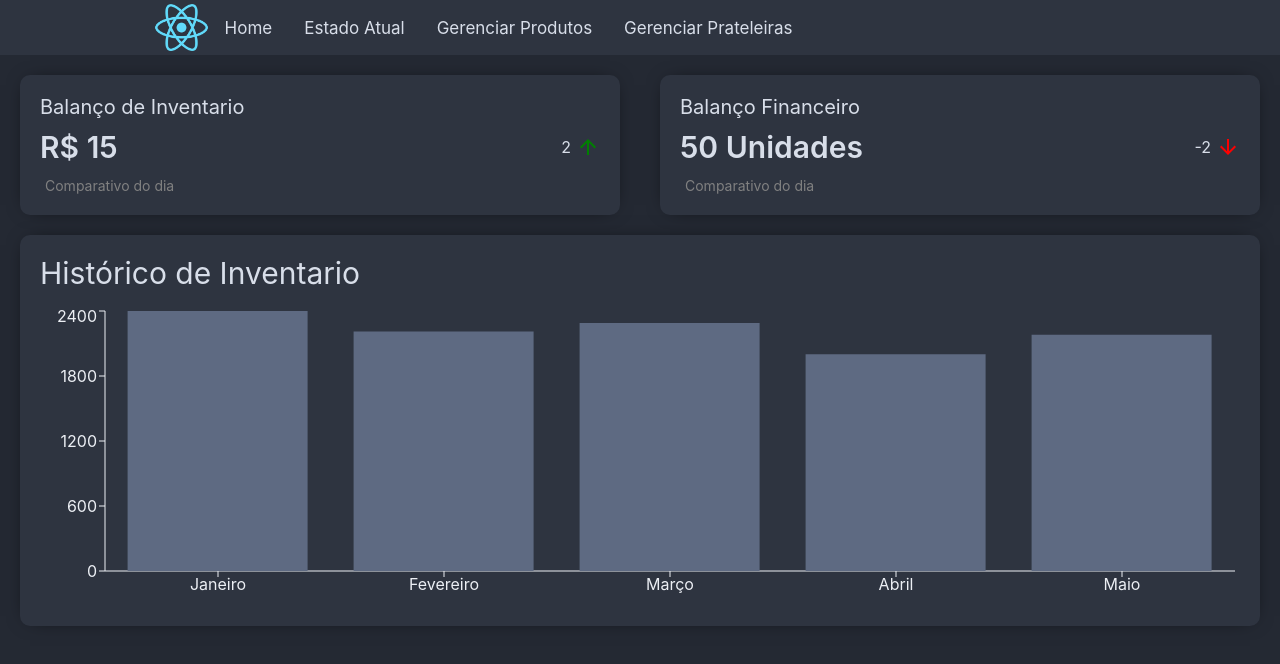
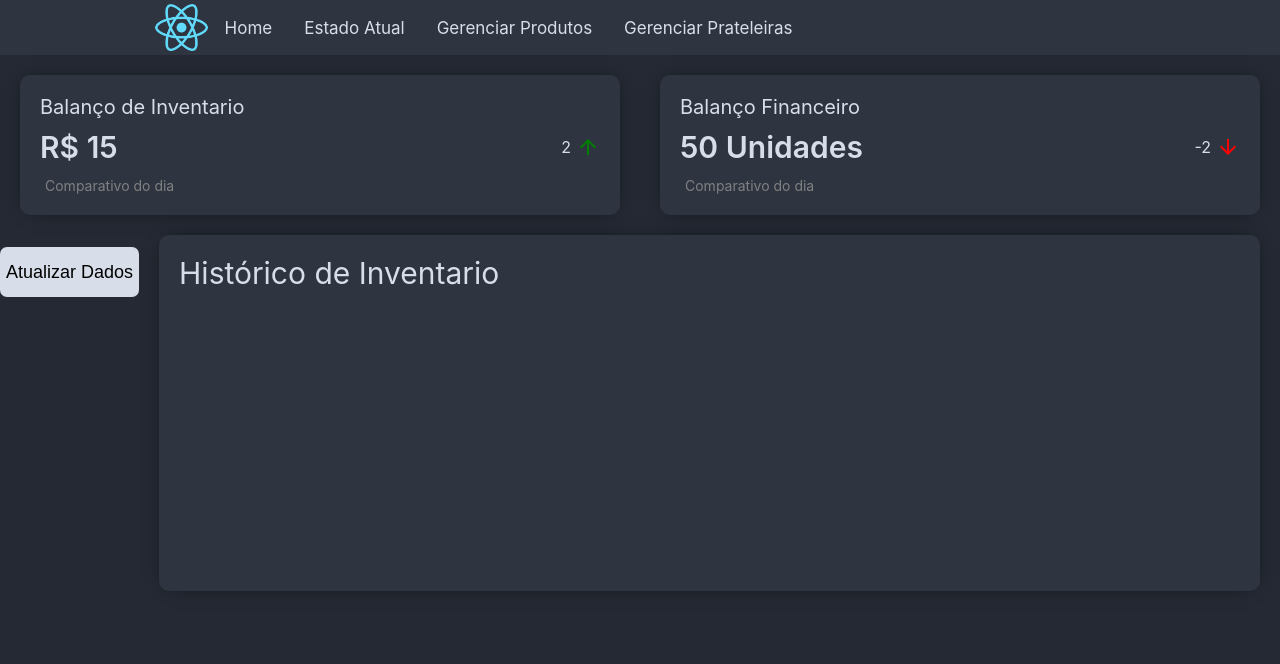
Before and after one commit to Ndrake337/EstoqueInteligenteSite, a React (Create React App) app: page / in a window 1280 px wide. Shown: the top 664 px of the page. Built offline with nearby package versions, Linux system fonts and the light colour scheme.

Commit message:
teste CORS

```diff
--- a/src/components/InventoryPerDate/InventoryPerDate.jsx
+++ b/src/components/InventoryPerDate/InventoryPerDate.jsx
@@ -1,19 +1,44 @@
 import '../InventoryPerDate/InventoryPerDate.css'
 import { BarChart, Bar, XAxis, ResponsiveContainer, YAxis, Tooltip, CartesianGrid } from 'recharts';
+import { useState } from 'react';
+import Axios from 'axios';
 
 
-export default function InventoryPerDate({ title, data, dataKeyX, dataKeyY, grid }) {
+export default function InventoryPerDate({ title, dataKeyX, dataKeyY, grid }) {
+
+    const [Dados, setDados] = useState("")
+
+    const getData = () => {
+
+        var url = 'http://estoqueinteligente-env.eba-hd3cumpg.us-east-2.elasticbeanstalk.com/dashboard'
+
+        Axios.get(url).then((result) => {
+
+            //console.log(result.data);
+            for (let key of result.data) {
+                for (const value in key) {
+                    key['mes'] = key['0'];
+                    key['quantidade'] = key['1'];
+                }
+                delete key['1'];
+                delete key['0'];
+            }
+            console.log(result.data)
+            setDados(result.data)
+        });
+    }
     return (
         <div className="InventoryPerDate">
+            <button onClick={getData}>Atualizar Dados</button>
             <div className="ChartContainer">
                 <div className='ChartTitle'>
                     <span className='title'>{title}</span>
                 </div>
                 <ResponsiveContainer width="100%" aspect={4 / 1}>
-                    <BarChart data={data}>
+                    <BarChart data={Dados}>
                         <Tooltip cursor={false} />
-                        <XAxis dataKey={dataKeyX} stroke="#ECEFF4" />
-                        <YAxis dataKey={dataKeyY} stroke="#ECEFF4" />
+                        <XAxis dataKey={'mes'} stroke="#ECEFF4" />
+                        <YAxis dataKey={'quantidade'} stroke="#ECEFF4" />
                         <Bar type="monotone" dataKey={dataKeyY} fill="#5E6A82" />
                         {grid && <CartesianGrid stroke='#D8DEE9' strokeDashoffset="5 5" />}
                     </BarChart>
--- a/src/pages/Home/Home.jsx
+++ b/src/pages/Home/Home.jsx
@@ -7,7 +7,7 @@ export default function Home() {
   return (
     <div className='Home'>
       <FeaturedInfo data={Data[1]} />
-      <InventoryPerDate data={Data[0]} title='Histórico de Inventario' dataKeyX="Mes" dataKeyY="Quantidade" />
+      <InventoryPerDate dt={Data[0]} title='Histórico de Inventario' dataKeyX="Mes" dataKeyY="Quantidade" />
     </div>
   )
 }
```
